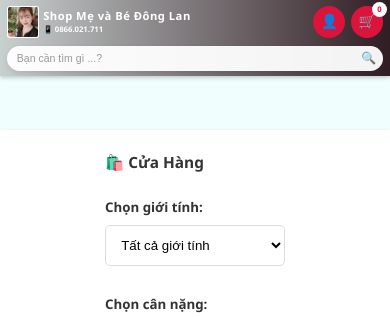
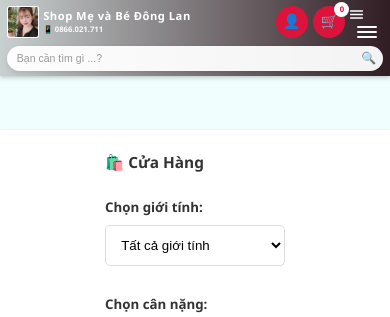
Before and after one commit to khongtai65/web-bayby-shop, a PHP site: page /cua-hang.php in a window 390 px wide. Shown: the top 317 px of the page. Run offline with PHP 8.4, Linux system fonts and the light colour scheme.

Commit message:
Fix: Show hamburger menu button on mobile (was hidden by desktop CSS)

```diff
--- a/css-kieu-dang/kieu-dang.css
+++ b/css-kieu-dang/kieu-dang.css
@@ -1288,10 +1288,6 @@ h2 {
     display: none !important;
 }
 
-.menu-toggle {
-    display: none !important;
-}
-
 /* Footer */
 .footer {
     background-color: #2C3E3D;
--- a/css-kieu-dang/mobile.css
+++ b/css-kieu-dang/mobile.css
@@ -704,7 +704,7 @@ h3 { font-size: 0.95rem; }
 .menu-toggle {
     width: 32px;
     height: 32px;
-    display: flex;
+    display: flex !important;
     flex-direction: column;
     align-items: center;
     justify-content: center;
```
